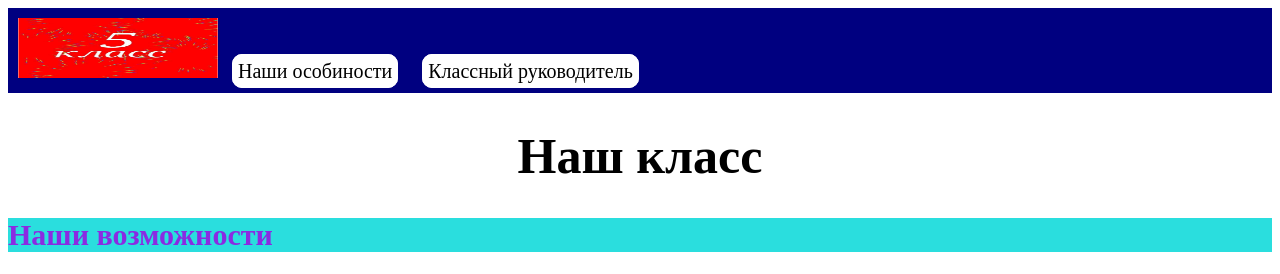
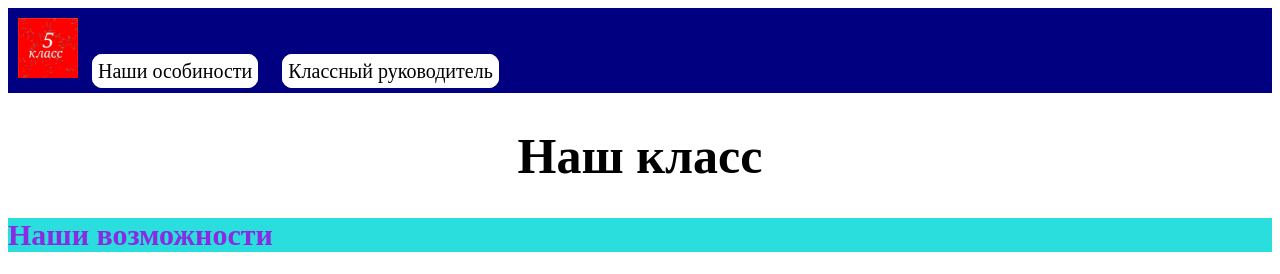
Before and after one commit to Jester20-10/Jester20-10, a plain HTML site: page index.html in a window 1280 px wide. Shown: the top 274 px of the page. Drawn offline with Linux system fonts and the light colour scheme.

Commit message:
Update style.css

```diff
--- a/style.css
+++ b/style.css
@@ -15,7 +15,7 @@ header a {
 }
 
 header img {
-    width: 200px;
+    width: 60px;
     height: 60px;
 }
 
```
